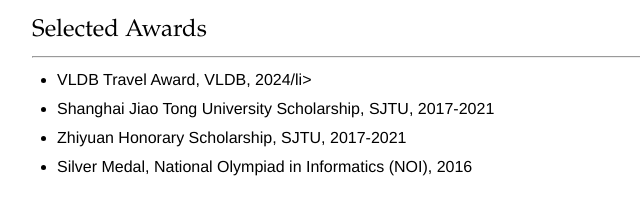
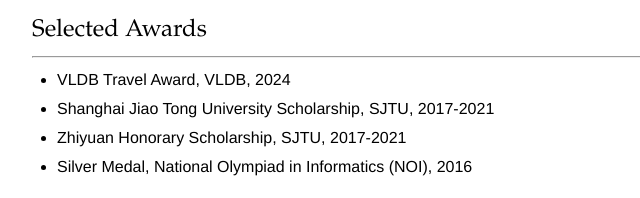
Before and after one commit to zzzzzfy/zzzzzfy.github.io, a plain HTML site: page index.html in a window 1280 px wide. Shown: the part 1802-2000 px from the top of the page, 192-832 px from the left. Drawn offline with Linux system fonts and the light colour scheme.

Commit message:
Update index.html

```diff
--- a/index.html
+++ b/index.html
@@ -178,7 +178,7 @@
             <hr>
             <ul>
 
-                <li>VLDB Travel Award</a>, VLDB, 2024/li>
+                <li>VLDB Travel Award</a>, VLDB, 2024</li>
                 <li>Shanghai Jiao Tong University Scholarship</a>, SJTU, 2017-2021</li>
                 <li>Zhiyuan Honorary Scholarship</a>, SJTU, 2017-2021</li>
                 <!-- <li>Defcon CTF</li> -->
```
